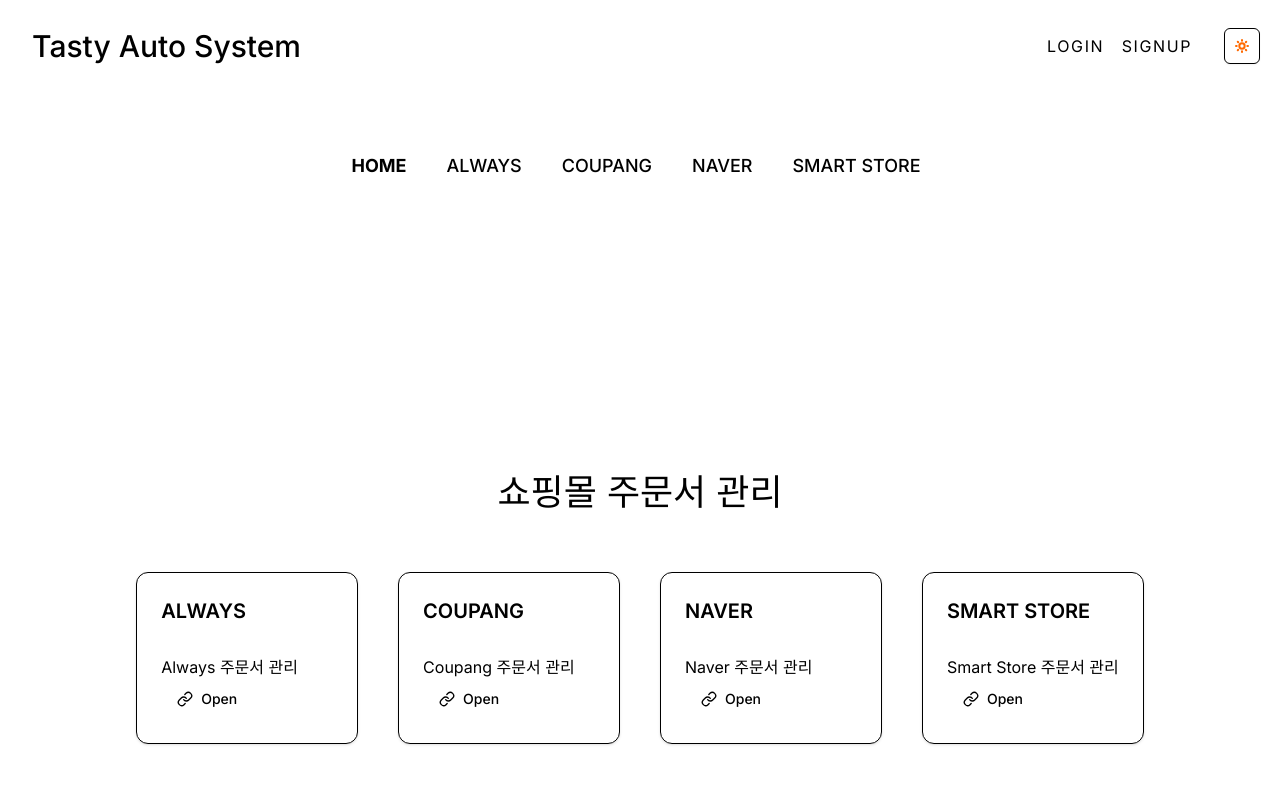
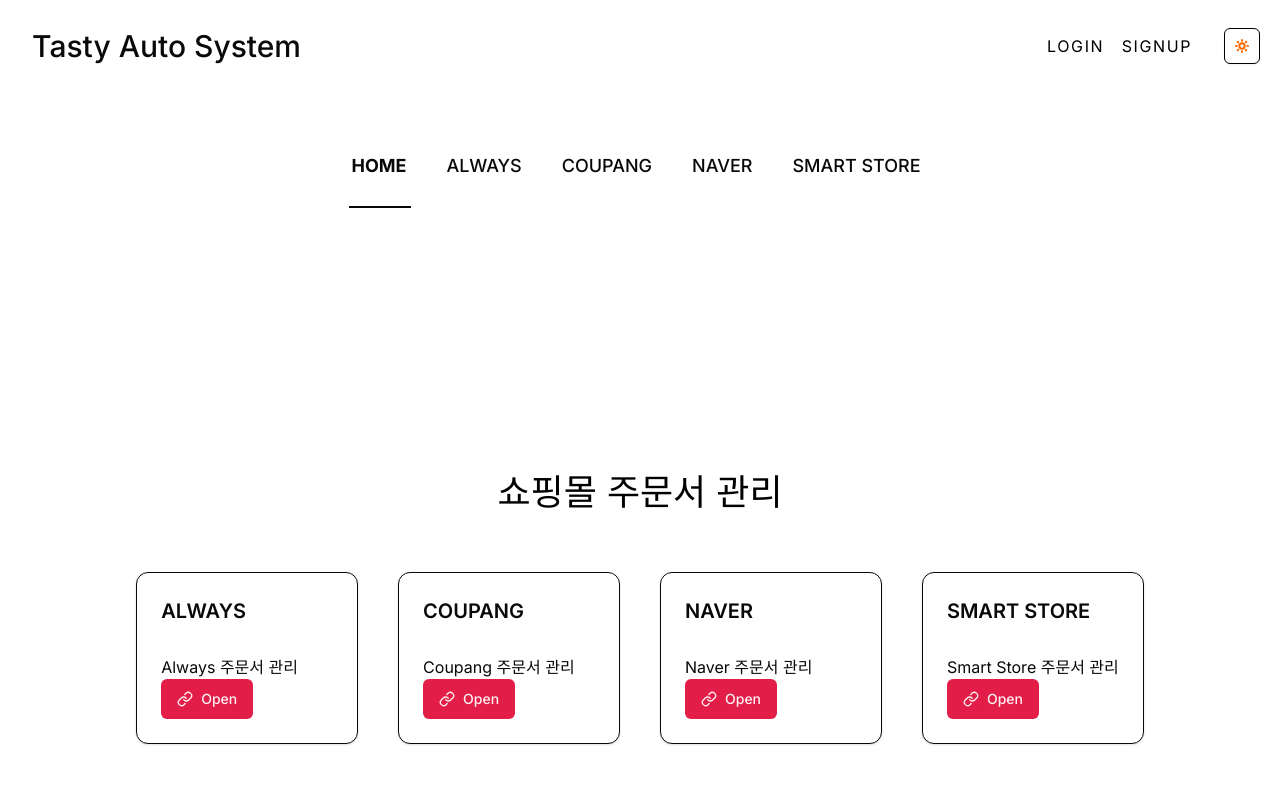
Before and after one commit to yoonju88/content-trending, a Next.js app: page / in a window 1280 px wide. Shown: the top 800 px of the page. Built offline with nearby package versions, Linux system fonts and the light colour scheme; no server answers.

Commit message:
resetting tailwind theme color

```diff
--- a/app/globals.css
+++ b/app/globals.css
@@ -1,51 +1,83 @@
 @import "tailwindcss";
 
-@layer base {
-  :root {
-    --background: 0 0% 100%;
-    --foreground: 0 0% 3.9%;
-    --card: 0 0% 100%;
-    --card-foreground: 0 0% 3.9%;
-    --popover: 0 0% 100%;
-    --popover-foreground: 0 0% 3.9%;
-    --primary: 221.2 83.2% 53.3%;
-    --primary-foreground: 210 40% 98%;
-    --secondary: 210 40% 96.1%;
-    --secondary-foreground: 222.2 47.4% 11.2%;
-    --muted: 210 40% 96.1%;
-    --muted-foreground: 215.4 16.3% 46.9%;
-    --accent: 210 40% 96.1%;
-    --accent-foreground: 222.2 47.4% 11.2%;
-    --destructive: 0 84.2% 60.2%;
-    --destructive-foreground: 210 40% 98%;
-    --border: 214.3 31.8% 91.4%;
-    --input: 214.3 31.8% 91.4%;
-    --ring: 221.2 83.2% 53.3%;
-    --radius: 0.5rem;
-  }
+@theme inline {
+  --color-background: var(--background);
+  --color-foreground: var(--foreground);
+  --color-card: var(--card);
+  --color-card-foreground: var(--card-foreground);
+  --color-popover: var(--popover);
+  --color-popover-foreground: var(--popover-foreground);
+  --color-primary: var(--primary);
+  --color-primary-foreground: var(--primary-foreground);
+  --color-secondary: var(--secondary);
+  --color-secondary-foreground: var(--secondary-foreground);
+  --color-muted: var(--muted);
+  --color-muted-foreground: var(--muted-foreground);
+  --color-accent: var(--accent);
+  --color-accent-foreground: var(--accent-foreground);
+  --color-destructive: var(--destructive);
+  --color-destructive-foreground: var(--destructive-foreground);
+  --color-border: var(--border);
+  --color-input: var(--input);
+  --color-ring: var(--ring);
+  --color-chart-1: var(--chart-1);
+  --color-chart-2: var(--chart-2);
+  --color-chart-3: var(--chart-3);
+  --color-chart-4: var(--chart-4);
+  --color-chart-5: var(--chart-5);
+}
 
-  .dark {
-    --background: 222.2 84% 4.9%;
-    --foreground: 210 40% 98%;
-    --card: 222.2 84% 4.9%;
-    --card-foreground: 210 40% 98%;
-    --popover: 222.2 84% 4.9%;
-    --popover-foreground: 210 40% 98%;
-    --primary: 217.2 91.2% 59.8%;
-    --primary-foreground: 222.2 47.4% 11.2%;
-    --secondary: 217.2 32.6% 17.5%;
-    --secondary-foreground: 210 40% 98%;
-    --muted: 217.2 32.6% 17.5%;
-    --muted-foreground: 215 20.2% 65.1%;
-    --accent: 217.2 32.6% 17.5%;
-    --accent-foreground: 210 40% 98%;
-    --destructive: 0 62.8% 30.6%;
-    --destructive-foreground: 210 40% 98%;
-    --border: 217.2 32.6% 17.5%;
-    --input: 217.2 32.6% 17.5%;
-    --ring: 224.3 76.3% 48%;
-  }
+:root {
+  --background: hsl(0 0% 100%);
+  --foreground: hsl(240 10% 3.9%);
+  --card: hsl(0 0% 100%);
+  --card-foreground: hsl(240 10% 3.9%);
+  --popover: hsl(0 0% 100%);
+  --popover-foreground: hsl(240 10% 3.9%);
+  --primary: hsl(346.8 77.2% 49.8%);
+  --primary-foreground: hsl(355.7 100% 97.3%);
+  --secondary: hsl(240 4.8% 95.9%);
+  --secondary-foreground: hsl(240 5.9% 10%);
+  --muted: hsl(240 4.8% 95.9%);
+  --muted-foreground: hsl(240 3.8% 46.1%);
+  --accent: hsl(240 4.8% 95.9%);
+  --accent-foreground: hsl(240 5.9% 10%);
+  --destructive: hsl(0 84.2% 60.2%);
+  --destructive-foreground: hsl(0 0% 98%);
+  --border: hsl(240 5.9% 90%);
+  --input: hsl(240 5.9% 90%);
+  --ring: hsl(346.8 77.2% 49.8%);
+  --radius: 0.5rem;
+  --chart-1: hsl(12 76% 61%);
+  --chart-2: hsl(173 58% 39%);
+  --chart-3: hsl(197 37% 24%);
+  --chart-4: hsl(43 74% 66%);
+  --chart-5: hsl(27 87% 67%);
 }
-@layer base {
 
+.dark {
+  --background: hsl(20 14.3% 4.1%);
+  --foreground: hsl(0 0% 95%);
+  --card: hsl(24 9.8% 10%);
+  --card-foreground: hsl(0 0% 95%);
+  --popover: hsl(0 0% 9%);
+  --popover-foreground: hsl(0 0% 95%);
+  --primary: hsl(346.8 77.2% 49.8%);
+  --primary-foreground: hsl(355.7 100% 97.3%);
+  --secondary: hsl(240 3.7% 15.9%);
+  --secondary-foreground: hsl(0 0% 98%);
+  --muted: hsl(0 0% 15%);
+  --muted-foreground: hsl(240 5% 64.9%);
+  --accent: hsl(12 6.5% 15.1%);
+  --accent-foreground: hsl(0 0% 98%);
+  --destructive: hsl(0 62.8% 30.6%);
+  --destructive-foreground: hsl(0 85.7% 97.3%);
+  --border: hsl(240 3.7% 15.9%);
+  --input: hsl(240 3.7% 15.9%);
+  --ring: hsl(346.8 77.2% 49.8%);
+  --chart-1: hsl(220 70% 50%);
+  --chart-2: hsl(160 60% 45%);
+  --chart-3: hsl(30 80% 55%);
+  --chart-4: hsl(280 65% 60%);
+  --chart-5: hsl(340 75% 55%);
 }
--- a/tailwind.config.ts
+++ b/tailwind.config.ts
@@ -1,51 +1,13 @@
 import type { Config } from 'tailwindcss'
+import animate from 'tailwindcss-animate'
 
-export default {
-    darkMode: "class",
-    theme: {
-        extend: {
-            colors: {
-                border: "hsl(var(--border))",
-                input: "hsl(var(--input))",
-                ring: "hsl(var(--ring))",
-                background: "hsl(var(--background))",
-                foreground: "hsl(var(--foreground))",
-                primary: {
-                    DEFAULT: "hsl(var(--primary))",
-                    foreground: "hsl(var(--primary-foreground))",
-                },
-                secondary: {
-                    DEFAULT: "hsl(var(--secondary))",
-                    foreground: "hsl(var(--secondary-foreground))",
-                },
-                destructive: {
-                    DEFAULT: "hsl(var(--destructive))",
-                    foreground: "hsl(var(--destructive-foreground))",
-                },
-                muted: {
-                    DEFAULT: "hsl(var(--muted))",
-                    foreground: "hsl(var(--muted-foreground))",
-                },
-                accent: {
-                    DEFAULT: "hsl(var(--accent))",
-                    foreground: "hsl(var(--accent-foreground))",
-                },
-                popover: {
-                    DEFAULT: "hsl(var(--popover))",
-                    foreground: "hsl(var(--popover-foreground))",
-                },
-                card: {
-                    DEFAULT: "hsl(var(--card))",
-                    foreground: "hsl(var(--card-foreground))",
-                },
-            },
-            borderRadius: {
-                lg: "var(--radius)",
-                md: "calc(var(--radius) - 2px)",
-                sm: "calc(var(--radius) - 4px)",
-            },
-        },
-    },
-    // 플러그인 추가
-    plugins: [],
-} satisfies Config
+const config: Config = {
+  content: [
+    './pages/**/*.{js,ts,jsx,tsx,mdx}',
+    './components/**/*.{js,ts,jsx,tsx,mdx}',
+    './app/**/*.{js,ts,jsx,tsx,mdx}',
+  ],
+  plugins: [animate],
+}
+
+export default config
```
